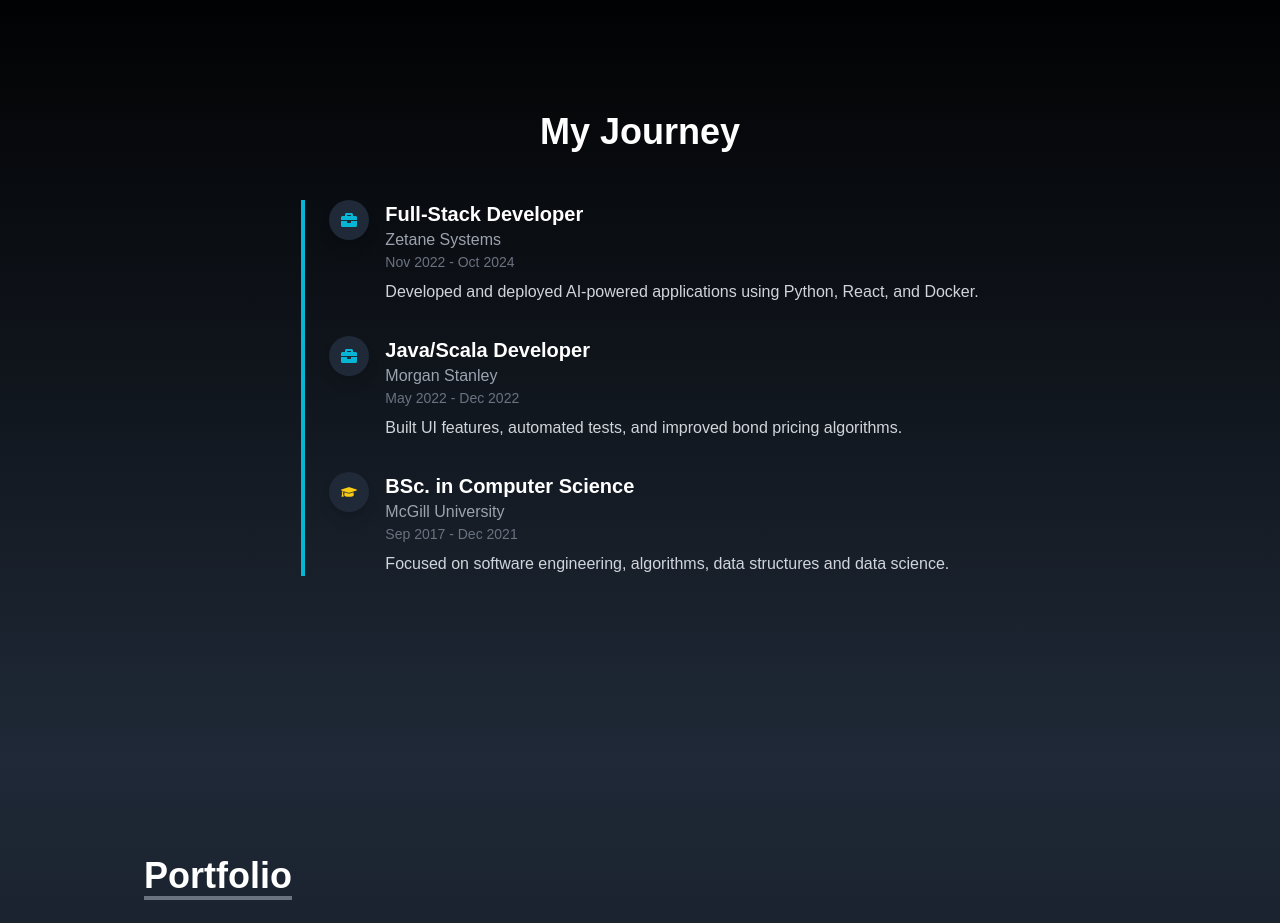
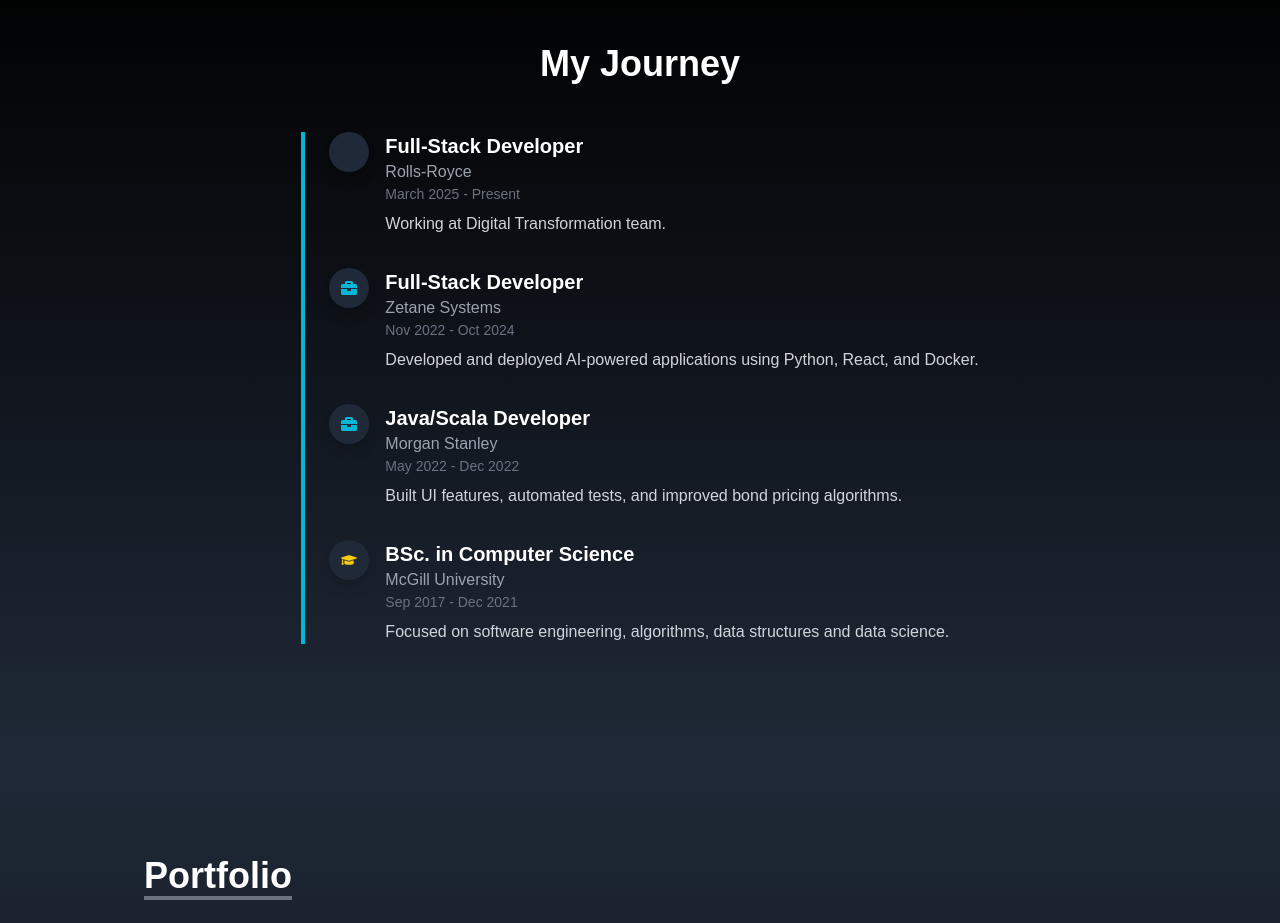
Before and after one commit to kaganrua/kaganrua-portfolio, a React (Create React App) app: page / in a window 1280 px wide. Shown: the part 1640-2563 px from the top of the page. Built offline with nearby package versions, Linux system fonts and the light colour scheme.

Commit message:
add latest job

```diff
--- a/src/components/WorkExperience.jsx
+++ b/src/components/WorkExperience.jsx
@@ -2,6 +2,14 @@
 import { FaBriefcase, FaGraduationCap } from "react-icons/fa";
 
 const experiences = [
+  {
+    title: "Full-Stack Developer",
+    company: "Rolls-Royce",
+    date: "March 2025 - Present",
+    description: "Working at Digital Transformation team.",
+    startDate: new Date(2025, 3),
+    endDate: null
+  },
   {
     title: "Full-Stack Developer",
     company: "Zetane Systems",
```
